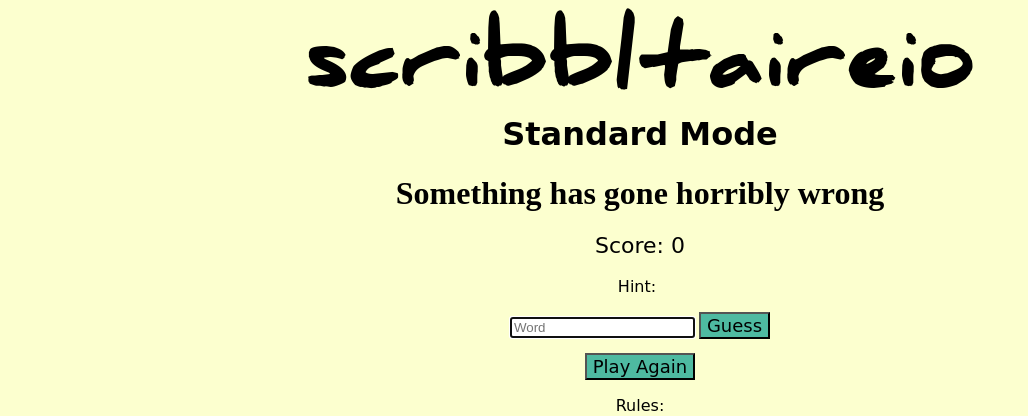
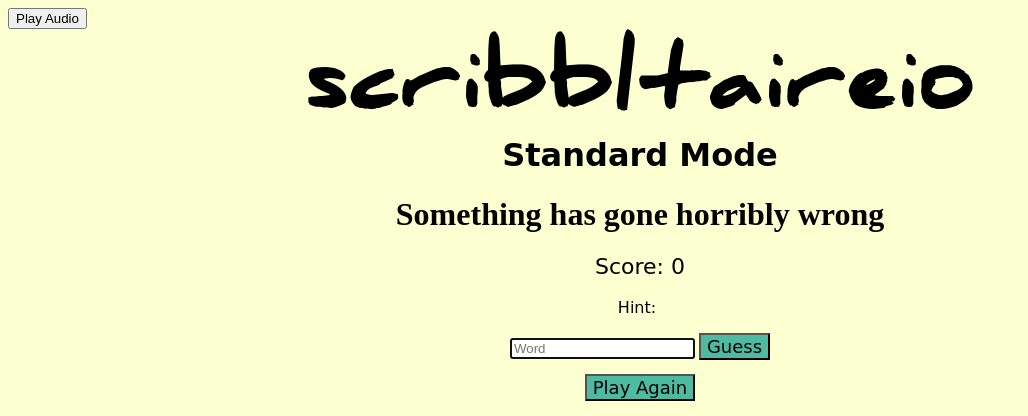
Before and after one commit to LeonKeithFranco/cmpt276-namingVariablesIsHard-group-project, a Node project: template views/pages/standard.ejs in a window 1280 px wide. Shown: the top 416 px of the page, without its empty margins (0-1028 px from the left). Run offline with Node 20 templates, Linux system fonts and the light colour scheme; the template is opened without the code that fills it, so the values that code supplies are empty; some libraries are stand-ins or nearby versions.

Commit message:
Added sound button

```diff
--- a/views/pages/standard.ejs
+++ b/views/pages/standard.ejs
@@ -5,10 +5,25 @@
     <% include ../partials/header.ejs %>
     <script type="text/javascript" src="/scripts/game-engine.js" defer></script>
     <script type="text/javascript" src="/scripts/standard.js" defer></script>
+    <script>
+        function playAudio() {
+            let x = document.getElementById("wrongSound");
+            x.play();
+        }
+    </script>
     <link rel="stylesheet" type="text/css" href="/stylesheets/standard.css">
 </head>
 
 <body>
+    <audio id="rightSound">
+        <source src="/assets/audio/c3.mp3" type="audio/mpeg">
+        Your browser does not support the audio element.
+    </audio>
+    <audio id="wrongSound">
+        <source src="/assets/audio/wrong.mp3" type="audio/mpeg">
+        Your browser does not support the audio element.
+    </audio>
+    <button onclick="playAudio()" type="button">Play Audio</button>
     <center>
         <img id="headerimage" src="/assets/scribbltaireio.png">
         <h1 class="text">Standard Mode</h1>
```
Also changed, not shown: 3 other files.
